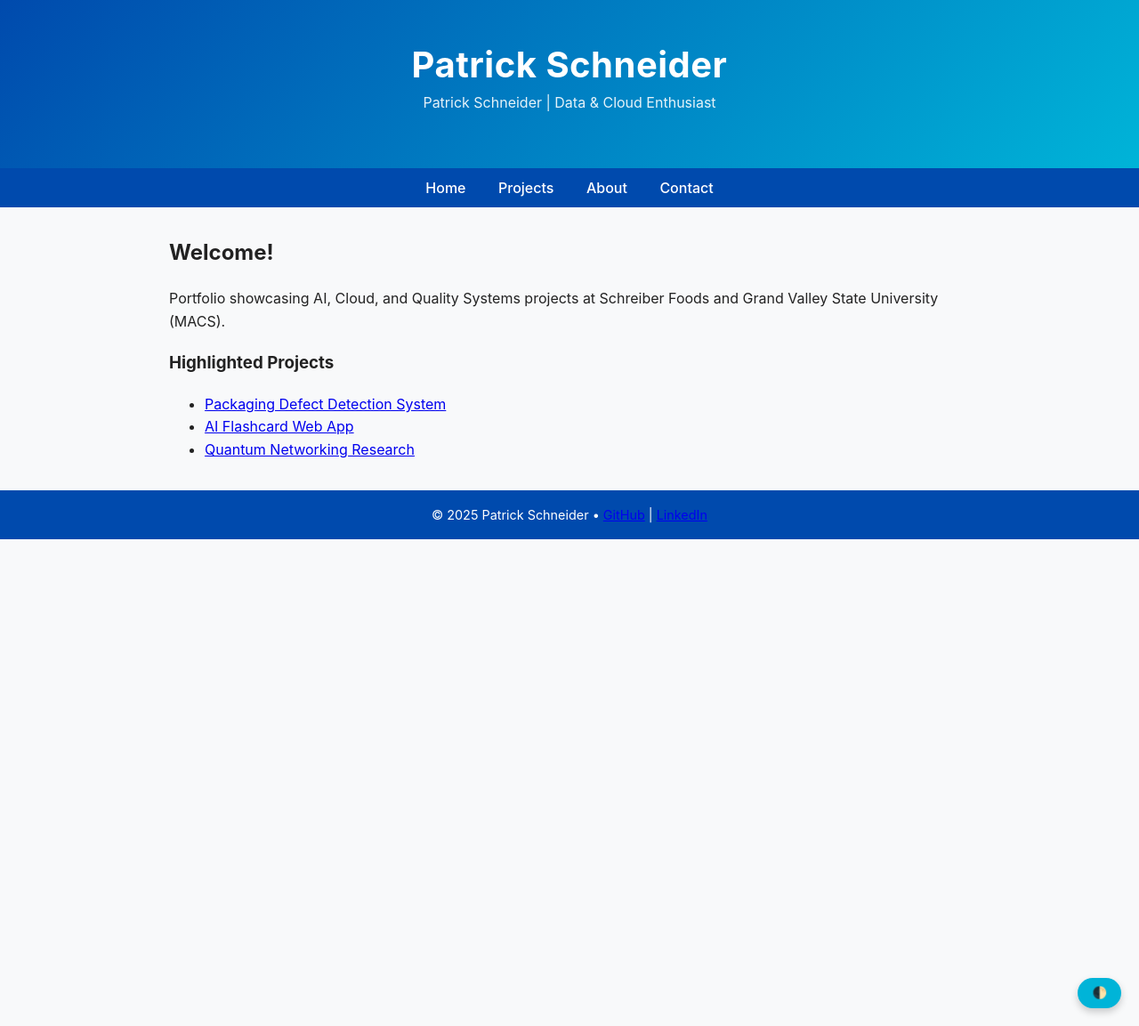
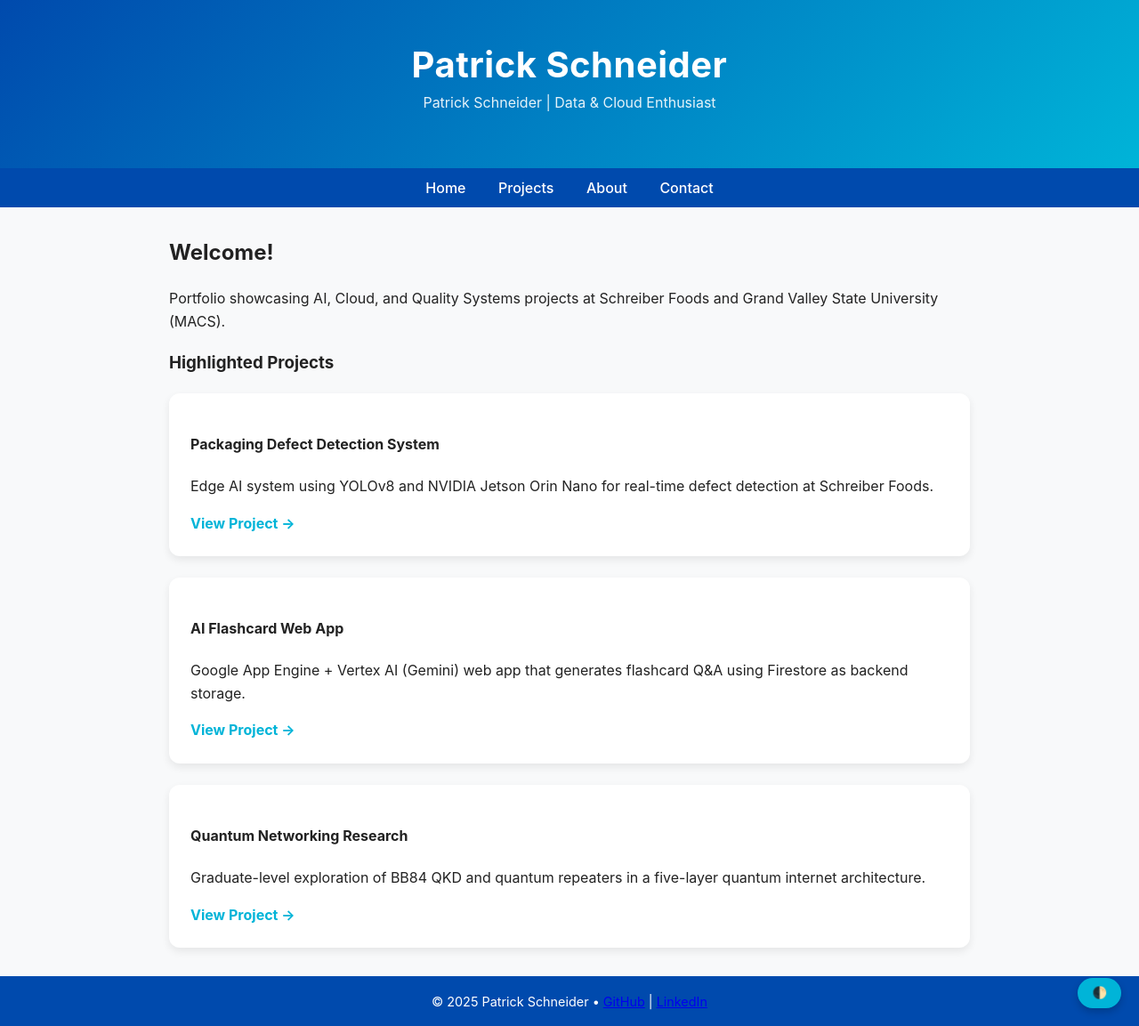
Before and after one commit to schnepat/schnepat.github.io, a Jekyll site: the page built from index.html, in a window 1280 px wide and 1153 px high. Shown: the whole window at 89% size. Built offline with Jekyll 4.4.1, drawn with Linux system fonts in a browser that asks for light colours.

Commit message:
Update index.html

```diff
--- a/index.html
+++ b/index.html
@@ -7,8 +7,20 @@ title: "Home"
 <p>{{ site.description }}</p>
 
 <h3>Highlighted Projects</h3>
-<ul>
-  <li><a href="/projects#packaging"> Packaging Defect Detection System</a></li>
-  <li><a href="/projects#flashcard"> AI Flashcard Web App</a></li>
-  <li><a href="/projects#quantum"> Quantum Networking Research</a></li>
-</ul>
+<div class="project-card">
+  <h4> Packaging Defect Detection System</h4>
+  <p>Edge AI system using YOLOv8 and NVIDIA Jetson Orin Nano for real-time defect detection at Schreiber Foods.</p>
+  <a href="/projects#packaging">View Project →</a>
+</div>
+
+<div class="project-card">
+  <h4> AI Flashcard Web App</h4>
+  <p>Google App Engine + Vertex AI (Gemini) web app that generates flashcard Q&A using Firestore as backend storage.</p>
+  <a href="/projects#flashcard">View Project →</a>
+</div>
+
+<div class="project-card">
+  <h4> Quantum Networking Research</h4>
+  <p>Graduate-level exploration of BB84 QKD and quantum repeaters in a five-layer quantum internet architecture.</p>
+  <a href="/projects#quantum">View Project →</a>
+</div>
```
